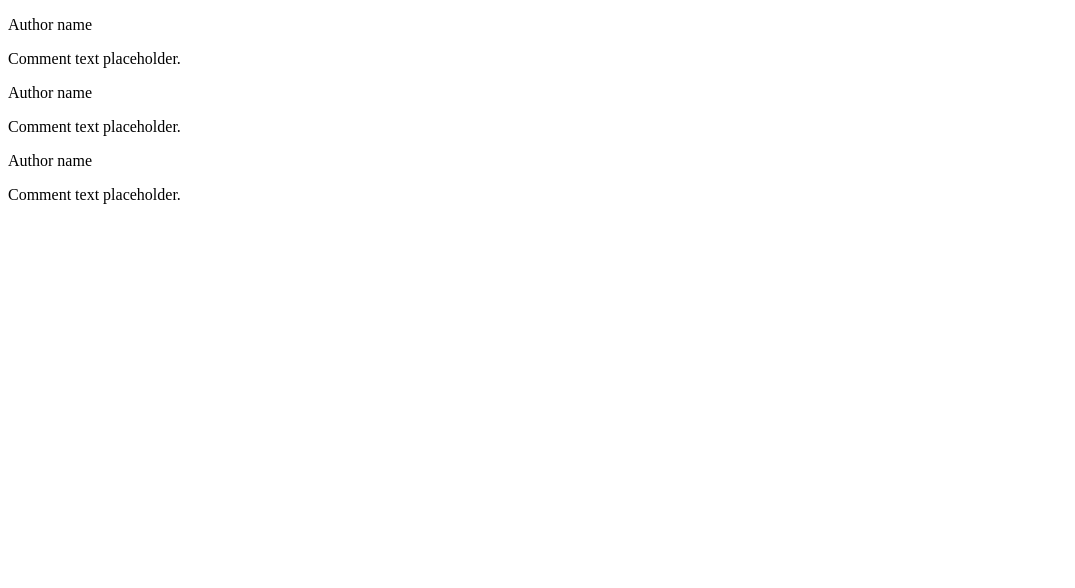
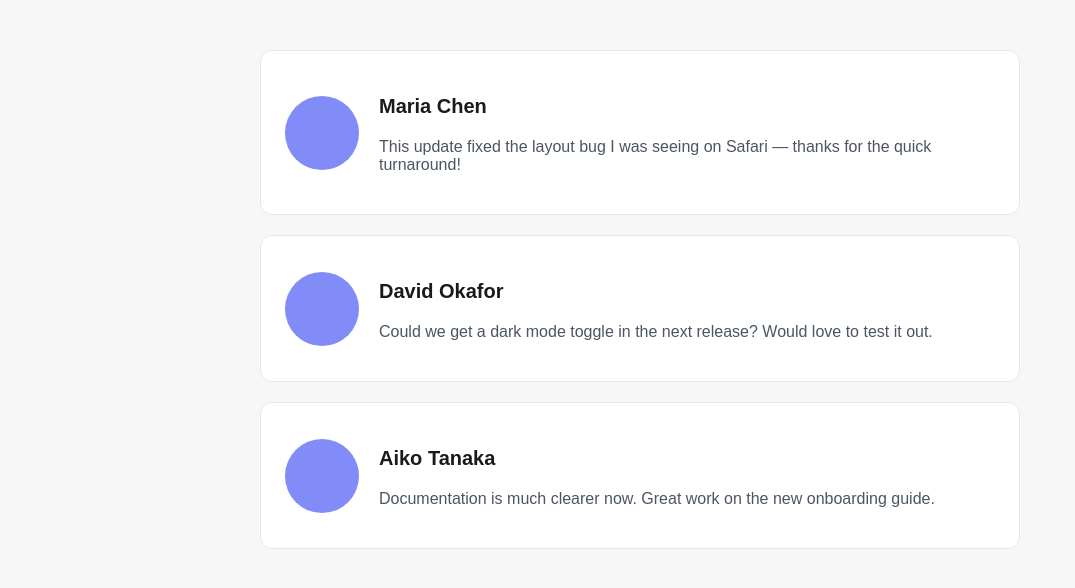
Before and after one commit to QudsMohd/flex_and_grid, a plain HTML site: page task-06-media-object/index.html in a window 1280 px wide. Shown: the whole page, without its empty margins (0-1075 px from the left). Drawn offline with Linux system fonts and the light colour scheme.

Commit message:
task 6 done

```diff
--- a/task-06-media-object/index.html
+++ b/task-06-media-object/index.html
@@ -14,22 +14,22 @@
     <article class="comment">
       <div class="avatar"></div>
       <div class="comment-body">
-        <p class="comment-author">Author name</p>
-        <p class="comment-text">Comment text placeholder.</p>
+        <p class="comment-author">Maria Chen</p>
+        <p class="comment-text">This update fixed the layout bug I was seeing on Safari — thanks for the quick turnaround!</p>
       </div>
     </article>
     <article class="comment">
       <div class="avatar"></div>
       <div class="comment-body">
-        <p class="comment-author">Author name</p>
-        <p class="comment-text">Comment text placeholder.</p>
+        <p class="comment-author">David Okafor</p>
+        <p class="comment-text">Could we get a dark mode toggle in the next release? Would love to test it out.</p>
       </div>
     </article>
     <article class="comment">
       <div class="avatar"></div>
       <div class="comment-body">
-        <p class="comment-author">Author name</p>
-        <p class="comment-text">Comment text placeholder.</p>
+        <p class="comment-author">Aiko Tanaka</p>
+        <p class="comment-text">Documentation is much clearer now. Great work on the new onboarding guide.</p>
       </div>
     </article>
   </main>
--- a/task-06-media-object/styles.css
+++ b/task-06-media-object/styles.css
@@ -1 +1,41 @@
 /* TODO: build .comment with Flexbox to match the mockup */
+body {
+    margin: 0;
+    background-color: #f7f7f8;
+    color: #1a1a1a;
+    font-family: Arial, sans-serif;
+}
+.comment {
+    display: flex;
+    align-items: center;
+    gap: 20px;
+    background-color: #ffffff;
+    border: 1px solid #e5e7eb;
+    padding: 24px;
+    margin-bottom: 20px;
+    border-radius: 12px;
+}
+.avatar {
+    width: 74px;
+    height: 74px;
+    flex-shrink: 0;
+    border-radius: 50%;
+    background-color: #818cf8;
+}
+.comment-body {
+    flex: 1;
+}
+.comment-author {
+    font-size: 20px;
+    font-weight: bold;
+    color: #1a1a1a;
+}
+
+.comment-text {
+    font-size: 16px;
+    color: #4b5563;
+}
+.comment-list {
+    width: 760px;
+    margin: 50px auto;
+}
```
